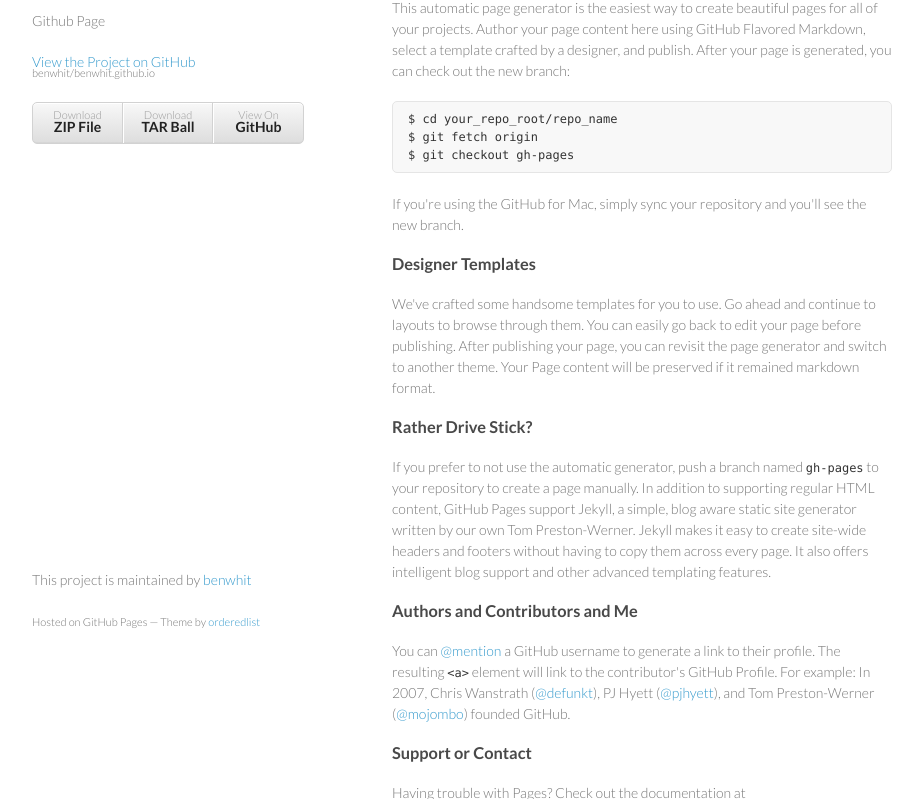
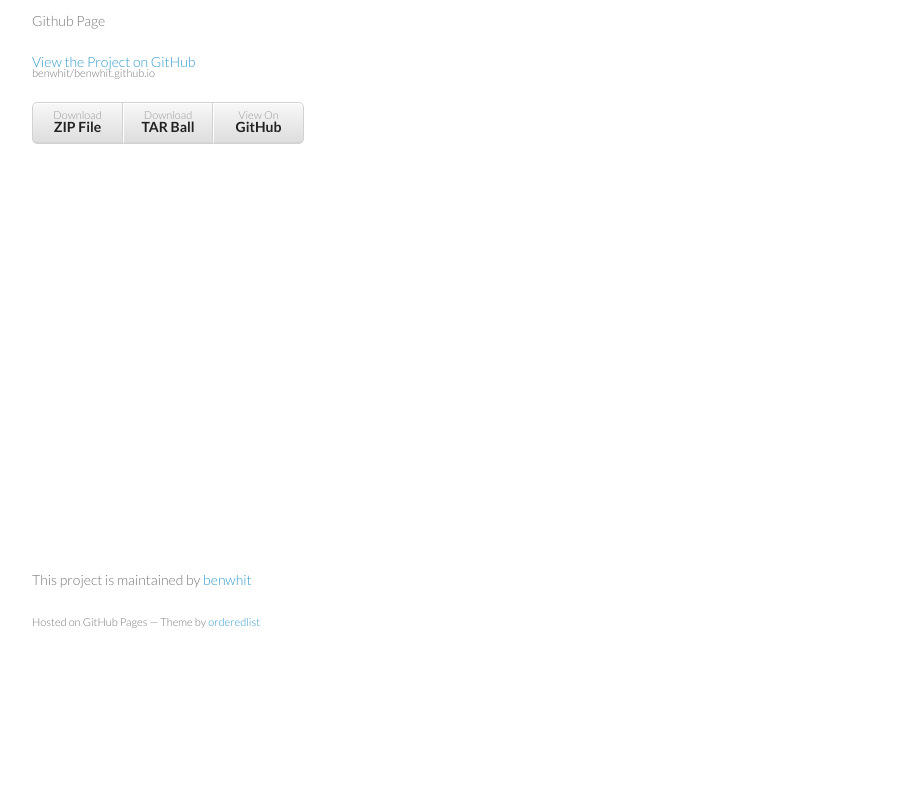
Before and after one commit to benwhit/benwhit.github.io, a plain HTML site: page index.html in a window 1280 px wide. Shown: the part 99-898 px from the top of the page, without its empty margins (178-1101 px from the left). After the commit the page ends 800 px from the top, so only its background shows below. Drawn offline with Linux system fonts and the light colour scheme.

```diff
--- a/index.html
+++ b/index.html
@@ -28,32 +28,7 @@
         </ul>
       </header>
       <section>
-        <h3>Welcome to GitHub Pages.</h3>
-
-<p>This automatic page generator is the easiest way to create beautiful pages for all of your projects. Author your page content here using GitHub Flavored Markdown, select a template crafted by a designer, and publish. After your page is generated, you can check out the new branch:</p>
-
-<pre><code>$ cd your_repo_root/repo_name
-$ git fetch origin
-$ git checkout gh-pages
-</code></pre>
-
-<p>If you're using the GitHub for Mac, simply sync your repository and you'll see the new branch.</p>
-
-<h3>Designer Templates</h3>
-
-<p>We've crafted some handsome templates for you to use. Go ahead and continue to layouts to browse through them. You can easily go back to edit your page before publishing. After publishing your page, you can revisit the page generator and switch to another theme. Your Page content will be preserved if it remained markdown format.</p>
-
-<h3>Rather Drive Stick?</h3>
-
-<p>If you prefer to not use the automatic generator, push a branch named <code>gh-pages</code> to your repository to create a page manually. In addition to supporting regular HTML content, GitHub Pages support Jekyll, a simple, blog aware static site generator written by our own Tom Preston-Werner. Jekyll makes it easy to create site-wide headers and footers without having to copy them across every page. It also offers intelligent blog support and other advanced templating features.</p>
-
-<h3>Authors and Contributors and Me</h3>
-
-<p>You can <a href="https://github.com/blog/821" class="user-mention">@mention</a> a GitHub username to generate a link to their profile. The resulting <code>&lt;a&gt;</code> element will link to the contributor's GitHub Profile. For example: In 2007, Chris Wanstrath (<a href="https://github.com/defunkt" class="user-mention">@defunkt</a>), PJ Hyett (<a href="https://github.com/pjhyett" class="user-mention">@pjhyett</a>), and Tom Preston-Werner (<a href="https://github.com/mojombo" class="user-mention">@mojombo</a>) founded GitHub.</p>
-
-<h3>Support or Contact</h3>
-
-<p>Having trouble with Pages? Check out the documentation at <a href="http://help.github.com/pages">http://help.github.com/pages</a> or contact <a href="mailto:support@github.com">support@github.com</a> and we’ll help you sort it out.</p>
+        #
       </section>
       <footer>
         <p>This project is maintained by <a href="https://github.com/benwhit">benwhit</a></p>
```
Also changed, not shown: params.json (+1 -1 lines).
